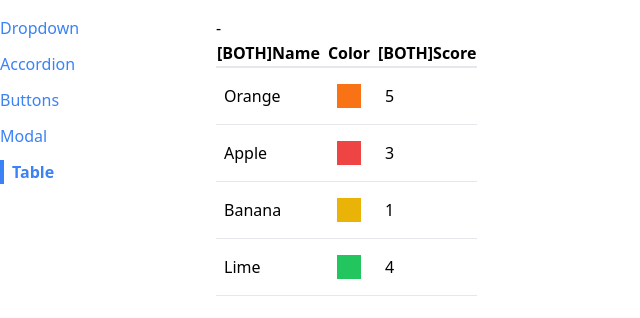
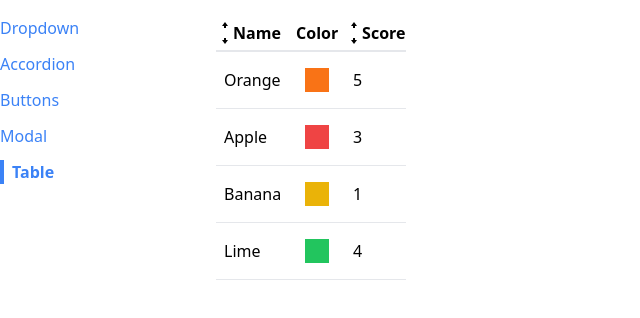
Before and after one commit to ernest-heh/react-components, a React (Create React App) app: page /table in a window 1280 px wide. Shown: the top 318 px of the page, without its empty margins (0-640 px from the left). Built offline with nearby package versions, Linux system fonts and the light colour scheme.

Commit message:
add logic to click event handler to sort by ascending whenever user clicks on a new column

```diff
--- a/src/components/SortableTable.js
+++ b/src/components/SortableTable.js
@@ -1,4 +1,5 @@
 import { useState } from "react";
+import { GoArrowSmallDown, GoArrowSmallUp } from "react-icons/go";
 import Table from "./Table";
 
 function SortableTable(props) {
@@ -9,6 +10,14 @@ function SortableTable(props) {
   const { config, data } = props;
 
   const handleClick = (label) => {
+    // IF CURRENTLY SORTING BY A COLUMN & TRYING TO SORT BY A NEW COLUMN
+    if (sortBy && label !== sortBy) {
+      setSortOrder("asc");
+      // SORT BY THE NEW LABEL USER JUST CLICKED ON
+      setSortBy(label);
+      return;
+    }
+
     if (sortOrder === null) {
       setSortOrder("asc");
       setSortBy(label);
@@ -30,9 +39,14 @@ function SortableTable(props) {
     return {
       ...column,
       header: () => (
-        <th onClick={() => handleClick(column.label)}>
-          {getIcons(column.label, sortBy, sortOrder)}
-          {column.label}
+        <th
+          className="cursor-pointer hover:bg-gray-100"
+          onClick={() => handleClick(column.label)}
+        >
+          <div className="flex items-center">
+            {getIcons(column.label, sortBy, sortOrder)}
+            {column.label}
+          </div>
         </th>
       ),
     };
@@ -59,25 +73,38 @@ function SortableTable(props) {
   }
 
   // PASS ALL PROPS TO TABLE COMPONENT, OVERRIDE CONFIG WITH updatedConfig
-  return (
-    <div>
-      {sortOrder} - {sortBy}
-      <Table {...props} data={sortedData} config={updatedConfig} />
-    </div>
-  );
+  return <Table {...props} data={sortedData} config={updatedConfig} />;
 }
 
 function getIcons(label, sortBy, sortOrder) {
   if (label !== sortBy) {
-    return "[BOTH]";
+    return (
+      <div>
+        <GoArrowSmallUp />
+        <GoArrowSmallDown />
+      </div>
+    );
   }
 
   if (sortOrder === null) {
-    return "[BOTH]";
+    return (
+      <div>
+        <GoArrowSmallUp />
+        <GoArrowSmallDown />
+      </div>
+    );
   } else if (sortOrder === "asc") {
-    return "[UP]";
+    return (
+      <div>
+        <GoArrowSmallUp />
+      </div>
+    );
   } else if (sortOrder === "desc") {
-    return "[DOWN]";
+    return (
+      <div>
+        <GoArrowSmallDown />
+      </div>
+    );
   }
 }
 
```
